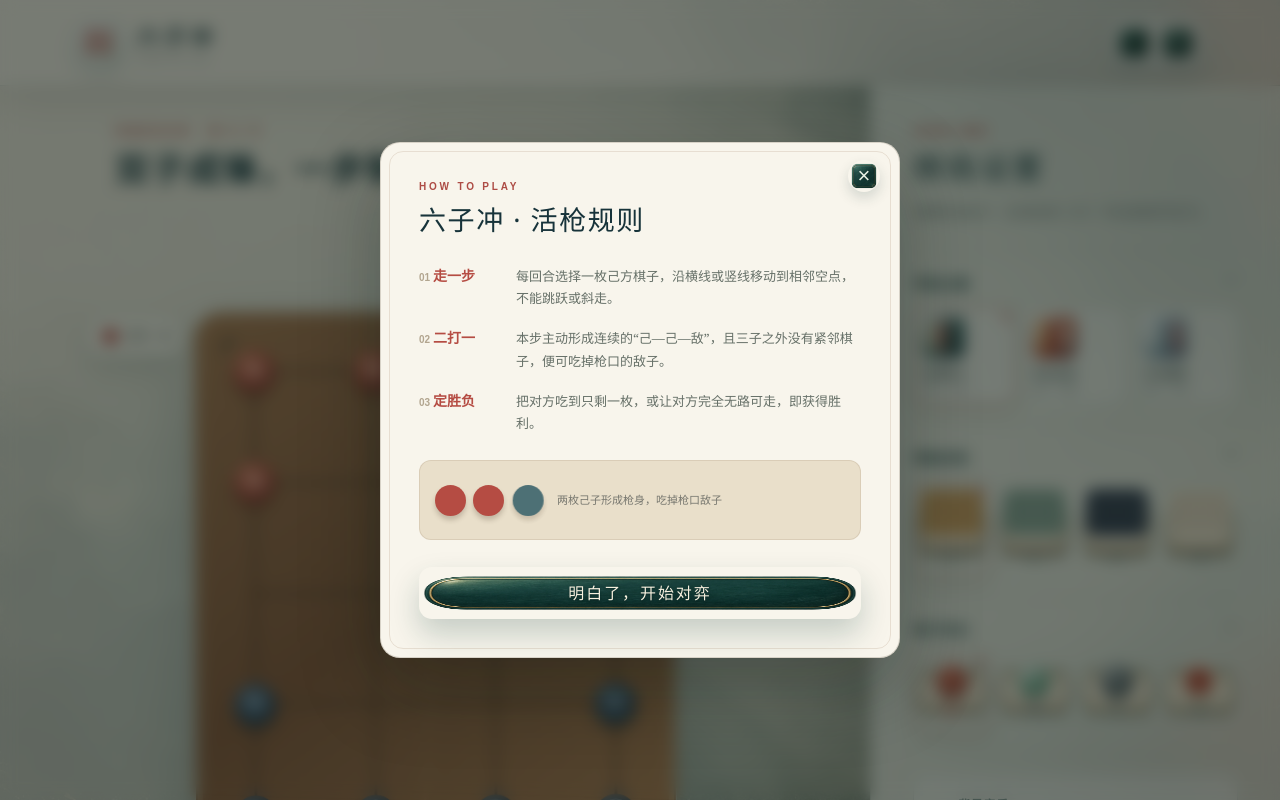
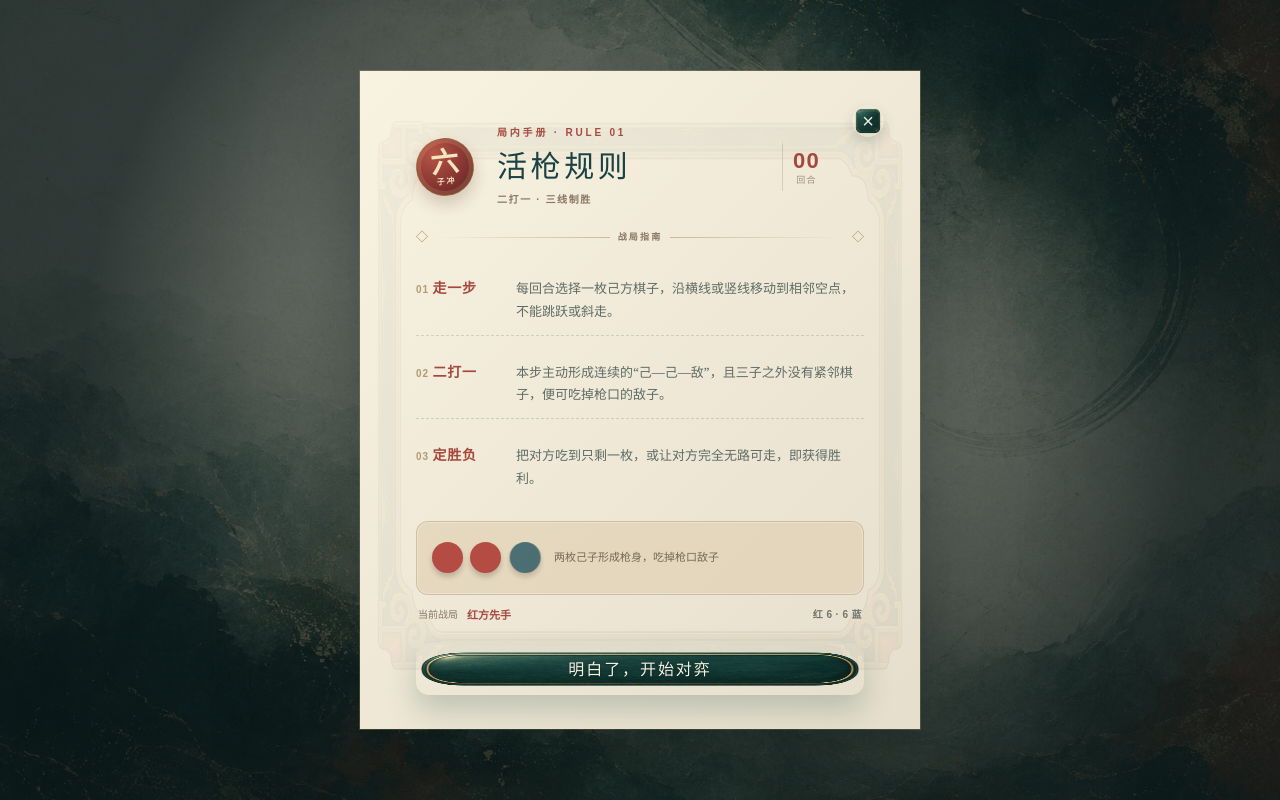
Before and after one commit to 976971956/liuzi-chong-godot, a Next.js app: page / in a window 1280 px wide. Both pictures are taken after a click on the button "游戏说明". Shown: the top 800 px of the page. Built offline with nearby package versions, Linux system fonts and the light colour scheme.

Commit message:
feat: turn rules modal into game panel

```diff
--- a/app/globals.css
+++ b/app/globals.css
@@ -682,3 +682,122 @@ button:focus-visible { outline: 2px solid rgba(166,69,53,.72); outline-offset: 3
   .theme-card-copy b { font-size: 10px; }
   .theme-card-copy small { font-size: 8px; }
 }
+
+/* Game-style dialog treatment: a framed in-game handbook instead of a generic web modal. */
+.modal-backdrop {
+  background:
+    radial-gradient(circle at 50% 46%, rgba(48, 82, 74, .22), rgba(9, 23, 24, .82) 72%),
+    url('/ui-bg-ink.webp') center / cover;
+}
+.rules-modal {
+  width: min(560px, 100%);
+  max-height: min(740px, 92vh);
+  padding: 56px 56px 34px;
+  border: 0;
+  border-radius: 0;
+  background-color: #eee5d2;
+  background-image:
+    linear-gradient(135deg, rgba(249, 243, 226, .96), rgba(230, 222, 204, .94)),
+    url('/ui-modal-frame.webp');
+  background-repeat: no-repeat;
+  background-position: center;
+  background-size: cover, 100% 100%;
+  color: #183b3d;
+  box-shadow: 0 32px 100px rgba(2, 14, 15, .58), 0 0 0 1px rgba(231, 194, 113, .28);
+}
+.rules-modal::before { display: none; }
+.rules-modal .modal-close {
+  top: 34px;
+  right: 36px;
+  width: 32px;
+  height: 32px;
+  font-size: 20px;
+}
+.modal-header {
+  display: grid;
+  grid-template-columns: 66px 1fr auto;
+  align-items: center;
+  gap: 15px;
+  padding-right: 34px;
+}
+.modal-crest {
+  width: 58px;
+  height: 58px;
+  display: flex;
+  flex-direction: column;
+  align-items: center;
+  justify-content: center;
+  border: 1px solid rgba(173, 131, 67, .62);
+  border-radius: 50%;
+  color: #f4e5c0;
+  background: radial-gradient(circle at 32% 24%, #b95548, #80322e 63%, #4c2227);
+  box-shadow: inset 0 0 0 4px rgba(246, 219, 161, .14), 0 8px 16px rgba(74, 36, 26, .2);
+  transform: rotate(-6deg);
+}
+.modal-crest b { font-size: 28px; line-height: .95; }
+.modal-crest span { margin-top: 3px; font: 700 8px/1 Arial, sans-serif; letter-spacing: .22em; }
+.modal-heading .eyebrow { margin-bottom: 4px; color: #a64b40; }
+.modal-heading h2 { margin: 0; color: #1a4244; font-size: 30px; letter-spacing: .12em; }
+.modal-heading small { display: block; margin-top: 5px; color: #8b7763; font: 600 10px/1.3 Arial, sans-serif; letter-spacing: .16em; }
+.modal-turn {
+  display: flex;
+  flex-direction: column;
+  align-items: center;
+  padding: 7px 10px 6px;
+  border-left: 1px solid rgba(70, 83, 73, .18);
+  color: #a24a3e;
+}
+.modal-turn b { font: 700 22px/1 Arial, sans-serif; letter-spacing: .06em; }
+.modal-turn small { margin-top: 4px; color: #9e907d; font: 9px/1 Arial, sans-serif; letter-spacing: .12em; }
+.modal-divider { display: flex; align-items: center; gap: 8px; margin: 22px 0 20px; color: #ad8750; }
+.modal-divider span { font-size: 12px; }
+.modal-divider i { height: 1px; flex: 1; background: linear-gradient(90deg, transparent, rgba(173, 135, 80, .5)); }
+.modal-divider i:nth-of-type(2) { background: linear-gradient(90deg, rgba(173, 135, 80, .5), transparent); }
+.modal-divider small { color: #8a7864; font: 700 9px/1 Arial, sans-serif; letter-spacing: .24em; }
+.rules-modal ol { gap: 14px; }
+.rules-modal li { grid-template-columns: 86px 1fr; gap: 14px; padding: 11px 0 12px; border-bottom: 1px dashed rgba(74, 86, 73, .2); }
+.rules-modal li:last-child { border-bottom: 0; }
+.rules-modal li b { color: #a5483e; font-size: 14px; letter-spacing: .06em; }
+.rules-modal li b::before { color: #b29a73; }
+.rules-modal li span { color: #5f6c66; line-height: 1.75; }
+.rule-example { margin: 19px 0 12px; min-height: 74px; padding: 13px 15px; background: rgba(223, 207, 177, .64); border: 1px solid rgba(115, 80, 41, .18); box-shadow: inset 0 0 0 1px rgba(255,255,255,.26); }
+.rule-example span { color: #756955; }
+.modal-footer { display: flex; align-items: center; gap: 9px; margin: 6px 2px 0; color: #8a7968; font-size: 10px; }
+.modal-footer b { color: #a54940; font-size: 11px; }
+.modal-footer em { margin-left: auto; color: #6f766e; font: 600 10px/1 Arial, sans-serif; font-style: normal; letter-spacing: .04em; }
+.rules-modal .primary-button { margin-top: 20px; }
+
+.game-shell.ui-theme-vermilion .modal-backdrop {
+  background:
+    radial-gradient(circle at 50% 46%, rgba(170, 74, 46, .18), rgba(45, 16, 20, .84) 72%),
+    url('/ui-bg-vermilion.webp') center / cover;
+}
+.game-shell.ui-theme-moon .modal-backdrop {
+  background:
+    radial-gradient(circle at 50% 46%, rgba(113, 150, 178, .2), rgba(8, 18, 35, .84) 72%),
+    url('/ui-bg-moon.webp') center / cover;
+}
+.game-shell.ui-theme-vermilion .rules-modal {
+  background-image:
+    linear-gradient(135deg, rgba(255, 243, 220, .96), rgba(239, 214, 184, .94)),
+    url('/ui-modal-frame.webp');
+}
+.game-shell.ui-theme-moon .rules-modal {
+  background-image:
+    linear-gradient(135deg, rgba(237, 244, 244, .96), rgba(211, 224, 229, .94)),
+    url('/ui-modal-frame.webp');
+}
+
+@media (max-width: 620px) {
+  .rules-modal { padding: 48px 30px 28px; }
+  .rules-modal .modal-close { top: 28px; right: 28px; }
+  .modal-header { grid-template-columns: 52px 1fr auto; gap: 10px; padding-right: 22px; }
+  .modal-crest { width: 48px; height: 48px; }
+  .modal-crest b { font-size: 24px; }
+  .modal-heading h2 { font-size: 23px; }
+  .modal-heading small { font-size: 8px; }
+  .modal-turn b { font-size: 18px; }
+  .rules-modal li { grid-template-columns: 72px 1fr; gap: 10px; }
+  .modal-footer { flex-wrap: wrap; }
+  .modal-footer em { margin-left: 0; width: 100%; }
+}
--- a/app/page.tsx
+++ b/app/page.tsx
@@ -440,14 +440,23 @@ export default function Home() {
         <div className="modal-backdrop" role="presentation" onMouseDown={() => setRulesOpen(false)}>
           <section className="rules-modal" role="dialog" aria-modal="true" aria-labelledby="rules-title" onMouseDown={(event) => event.stopPropagation()}>
             <button className="modal-close" onClick={() => setRulesOpen(false)} aria-label="关闭规则">×</button>
-            <p className="eyebrow">HOW TO PLAY</p>
-            <h2 id="rules-title">六子冲 · 活枪规则</h2>
+            <div className="modal-header">
+              <div className="modal-crest" aria-hidden="true"><b>六</b><span>子冲</span></div>
+              <div className="modal-heading">
+                <p className="eyebrow">局内手册 · RULE 01</p>
+                <h2 id="rules-title">活枪规则</h2>
+                <small>二打一 · 三线制胜</small>
+              </div>
+              <div className="modal-turn"><b>{String(moveCount).padStart(2, '0')}</b><small>回合</small></div>
+            </div>
+            <div className="modal-divider" aria-hidden="true"><span>◇</span><i /> <small>战局指南</small> <i /><span>◇</span></div>
             <ol>
               <li><b>走一步</b><span>每回合选择一枚己方棋子，沿横线或竖线移动到相邻空点，不能跳跃或斜走。</span></li>
               <li><b>二打一</b><span>本步主动形成连续的“己—己—敌”，且三子之外没有紧邻棋子，便可吃掉枪口的敌子。</span></li>
               <li><b>定胜负</b><span>把对方吃到只剩一枚，或让对方完全无路可走，即获得胜利。</span></li>
             </ol>
             <div className="rule-example"><i className="dot red" /><i className="dot red" /><i className="dot blue target" /><span>两枚己子形成枪身，吃掉枪口敌子</span></div>
+            <div className="modal-footer"><span>当前战局</span><b>{current === 'red' ? '红方' : '蓝方'}先手</b><em>红 {counts.red} · {counts.blue} 蓝</em></div>
             <button className="primary-button" onClick={() => setRulesOpen(false)}>明白了，开始对弈</button>
           </section>
         </div>
```
Also changed, not shown: public/ui-modal-frame.webp (added).
